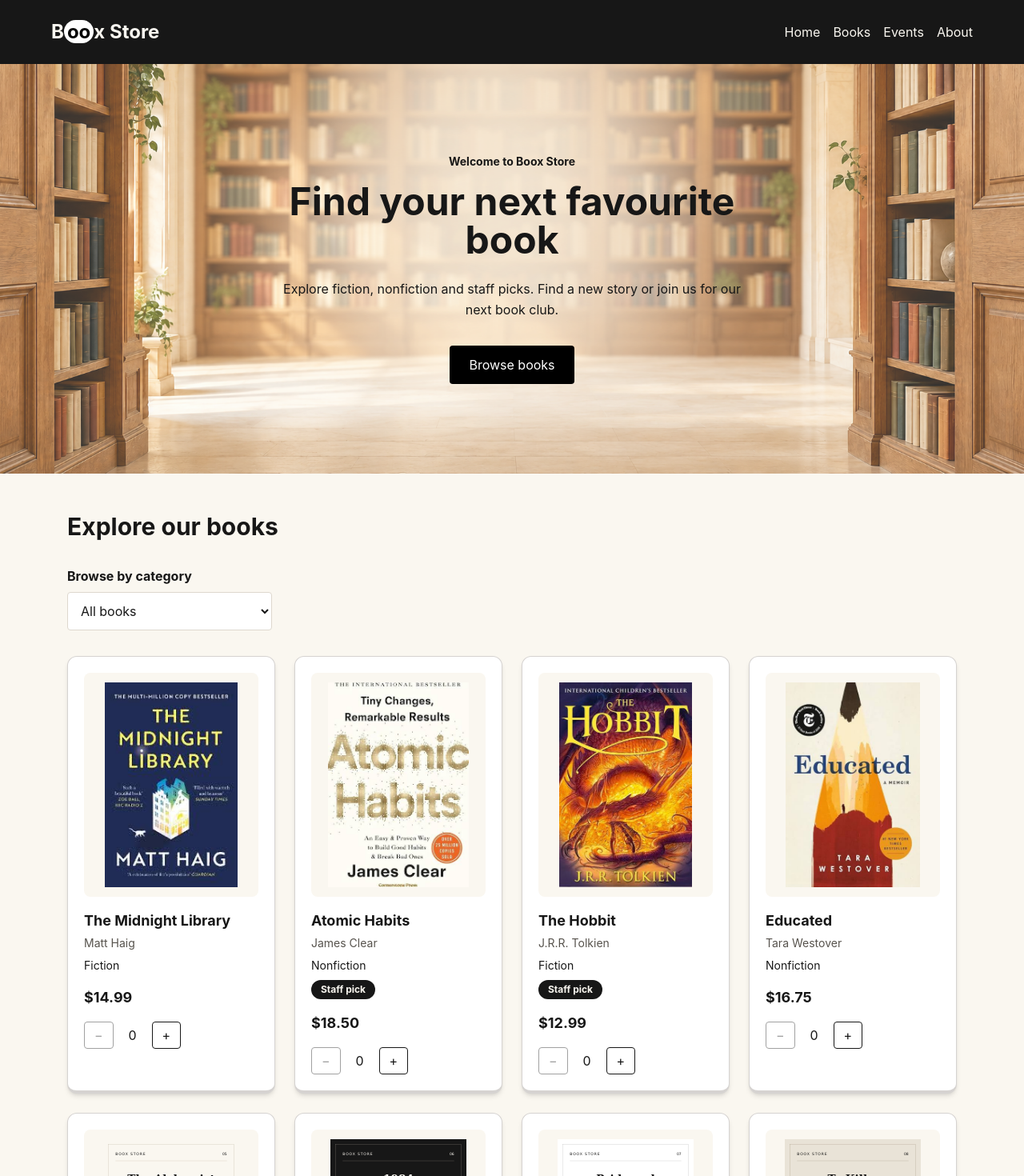
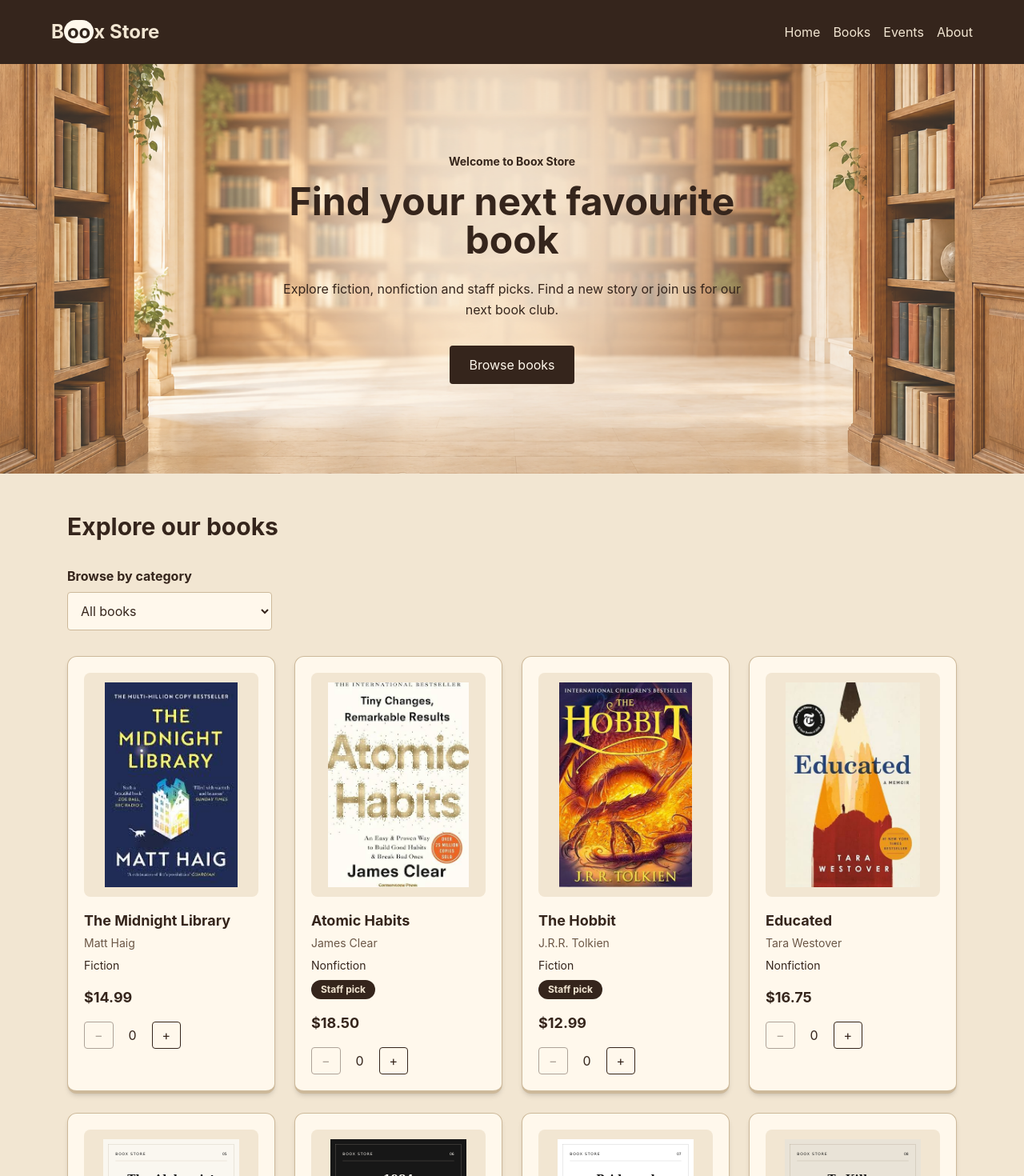
Before and after one commit to louislmabuya-cloud/bookstore-practicum, a React (Vite) app in the folder frontend/: page / in a window 1280 px wide. Shown: the top 1470 px of the page at 80% size. Built offline with nearby package versions, Linux system fonts and the light colour scheme.

Commit message:
Apply parchment and walnut colour palette

```diff
--- a/frontend/src/App.jsx
+++ b/frontend/src/App.jsx
@@ -7,7 +7,7 @@ import Footer from './components/Footer.jsx'
 
 export default function App() {
   return (
-    <div className="min-h-screen bg-[#faf7f0] text-[#171717]">
+    <div className="min-h-screen bg-[#F2E6D2] text-[#35251C]">
       <Header />
 
       <main>
--- a/frontend/src/components/About.jsx
+++ b/frontend/src/components/About.jsx
@@ -1,12 +1,12 @@
 export default function About() {
   return (
-    <section id="about" className="bg-white px-5 py-12">
+    <section id="about" className="bg-[#FFF8EC] px-5 py-12">
       <div className="mx-auto max-w-6xl">
         <h2 className="text-3xl font-bold">
           About Boox Store
         </h2>
 
-        <p className="mt-6 max-w-2xl leading-relaxed text-stone-600">
+        <p className="mt-6 max-w-2xl leading-relaxed text-[#6B5746]">
           Boox Store is an independent bookstore with fiction,
           nonfiction and favourites selected by our staff.
           We bring readers together through books, conversations
--- a/frontend/src/components/BookCard.jsx
+++ b/frontend/src/components/BookCard.jsx
@@ -5,8 +5,8 @@ export default function BookCard({ book }) {
   const [quantity, setQuantity] = useState(0)
 
   return (
-    <article className="rounded-xl border border-b-4 border-stone-300 bg-white p-5 shadow-md transition duration-200 hover:shadow-xl motion-safe:hover:-translate-y-1 motion-reduce:transition-none">
-      <div className="rounded-lg bg-[#faf7f0] p-3">
+    <article className="rounded-xl border border-b-4 border-[#CDB99A] bg-[#FFF8EC] p-5 shadow-md transition duration-200 hover:shadow-xl motion-safe:hover:-translate-y-1 motion-reduce:transition-none">
+      <div className="rounded-lg bg-[#F2E6D2] p-3">
         <img
           src={book.image}
           alt={book.title + ' book cover'}
@@ -19,7 +19,7 @@ export default function BookCard({ book }) {
         {book.title}
       </h3>
 
-      <p className="mt-1 text-sm text-stone-600">
+      <p className="mt-1 text-sm text-[#6B5746]">
         {book.author}
       </p>
 
@@ -28,7 +28,7 @@ export default function BookCard({ book }) {
       </p>
 
       {book.staffPick && (
-        <span className="mt-2 inline-block rounded-full bg-[#171717] px-3 py-1 text-xs font-bold text-[#faf7f0]">
+        <span className="mt-2 inline-block rounded-full bg-[#35251C] px-3 py-1 text-xs font-bold text-[#F2E6D2]">
           Staff pick
         </span>
       )}
--- a/frontend/src/components/BookGrid.jsx
+++ b/frontend/src/components/BookGrid.jsx
@@ -24,7 +24,7 @@ export default function BookGrid() {
           id="category"
           value={category}
           onChange={(event) => setCategory(event.target.value)}
-          className="w-full rounded border border-[#ded8ce] bg-white p-3 sm:w-64"
+          className="w-full rounded border border-[#CDB99A] bg-[#FFF8EC] p-3 sm:w-64"
         >
           <option value="All">All books</option>
           <option value="Fiction">Fiction</option>
--- a/frontend/src/components/Events.jsx
+++ b/frontend/src/components/Events.jsx
@@ -5,13 +5,13 @@ export default function Events() {
         Events at Boox Store
       </h2>
 
-      <p className="mt-4 text-stone-600">
+      <p className="mt-4 text-[#6B5746]">
         Meet other readers and discover something new.
       </p>
 
       <div className="mt-8 grid grid-cols-1 gap-6 md:grid-cols-2">
-        <article className="rounded-xl border border-b-4 border-stone-300 bg-white p-6 shadow-md transition duration-200 hover:shadow-xl motion-safe:hover:-translate-y-1 motion-reduce:transition-none">
-          <p className="mb-4 inline-block rounded-full bg-[#171717] px-3 py-1 text-xs font-bold text-[#faf7f0]">
+        <article className="rounded-xl border border-b-4 border-[#CDB99A] bg-[#FFF8EC] p-6 shadow-md transition duration-200 hover:shadow-xl motion-safe:hover:-translate-y-1 motion-reduce:transition-none">
+          <p className="mb-4 inline-block rounded-full bg-[#35251C] px-3 py-1 text-xs font-bold text-[#F2E6D2]">
             Read and discuss
           </p>
 
@@ -23,14 +23,14 @@ export default function Events() {
             Saturdays at 10:00
           </p>
 
-          <p className="mt-4 leading-relaxed text-stone-600">
+          <p className="mt-4 leading-relaxed text-[#6B5746]">
             Bring your current read and join a relaxed conversation
             about books.
           </p>
         </article>
 
-        <article className="rounded-xl border border-b-4 border-stone-300 bg-[#eee7db] p-6 shadow-md transition duration-200 hover:shadow-xl motion-safe:hover:-translate-y-1 motion-reduce:transition-none">
-          <p className="mb-4 inline-block rounded-full bg-[#171717] px-3 py-1 text-xs font-bold text-[#faf7f0]">
+        <article className="rounded-xl border border-b-4 border-[#CDB99A] bg-[#E6D5B8] p-6 shadow-md transition duration-200 hover:shadow-xl motion-safe:hover:-translate-y-1 motion-reduce:transition-none">
+          <p className="mb-4 inline-block rounded-full bg-[#35251C] px-3 py-1 text-xs font-bold text-[#F2E6D2]">
             For young readers
           </p>
 
@@ -42,7 +42,7 @@ export default function Events() {
             Sundays at 11:00
           </p>
 
-          <p className="mt-4 leading-relaxed text-stone-600">
+          <p className="mt-4 leading-relaxed text-[#6B5746]">
             A morning of stories for young readers and their families.
           </p>
         </article>
--- a/frontend/src/components/Footer.jsx
+++ b/frontend/src/components/Footer.jsx
@@ -1,6 +1,6 @@
 export default function Footer() {
   return (
-    <footer className="bg-[#171717] px-5 py-12 text-[#faf7f0]">
+    <footer className="bg-[#35251C] px-5 py-12 text-[#F2E6D2]">
       <div className="mx-auto max-w-6xl">
         <div className="grid grid-cols-1 gap-10 md:grid-cols-3">
           <div>
@@ -8,14 +8,14 @@ export default function Footer() {
               Boox Store
             </h2>
 
-            <p className="mt-4 leading-relaxed text-stone-300">
+            <p className="mt-4 leading-relaxed text-[#E6D5B8]">
               An independent bookstore for curious readers.
               Explore our books and join our reading community.
             </p>
 
             <a
               href="#hero"
-              className="mt-4 inline-block underline underline-offset-4 hover:text-white"
+              className="mt-4 inline-block underline underline-offset-4 hover:text-[#FFF8EC]"
             >
               Back to top
             </a>
@@ -26,13 +26,13 @@ export default function Footer() {
               Contact us
             </h2>
 
-            <p className="mt-4 leading-relaxed text-stone-300">
+            <p className="mt-4 leading-relaxed text-[#E6D5B8]">
               Questions about a book or an upcoming event?
             </p>
 
             <a
               href="mailto:hello@booxstore.example"
-              className="mt-4 inline-block break-all underline underline-offset-4 hover:text-white"
+              className="mt-4 inline-block break-all underline underline-offset-4 hover:text-[#FFF8EC]"
             >
               hello@booxstore.example
             </a>
@@ -43,7 +43,7 @@ export default function Footer() {
               Opening hours
             </h2>
 
-            <ul className="mt-4 space-y-3 text-stone-300">
+            <ul className="mt-4 space-y-3 text-[#E6D5B8]">
               <li>Monday to Friday: 09:00 to 18:00</li>
               <li>Saturday: 09:00 to 16:00</li>
               <li>Sunday: 10:00 to 14:00</li>
@@ -51,7 +51,7 @@ export default function Footer() {
           </div>
         </div>
 
-        <p className="mt-10 border-t border-stone-700 pt-6 text-sm text-stone-400">
+        <p className="mt-10 border-t border-[#80664F] pt-6 text-sm text-[#CDB99A]">
           © 2026 Boox Store. All rights reserved.
         </p>
       </div>
--- a/frontend/src/components/Header.jsx
+++ b/frontend/src/components/Header.jsx
@@ -12,7 +12,7 @@ export default function Header() {
 
   return (
     // SHARED: background, spacing and text colours for all screens.
-    <header className="bg-[#171717] p-5 text-[#faf7f0]">
+    <header className="bg-[#35251C] p-5 text-[#F2E6D2]">
       <div className="mx-auto flex max-w-6xl flex-wrap items-center justify-between gap-4">
 
         {/* SHARED: the logo appears on mobile and desktop. */}
@@ -22,7 +22,7 @@ export default function Header() {
           aria-label="Boox Store home"
           className="text-2xl font-bold"
         >
-          B<span className="rounded-full bg-white px-1 text-black">oo</span>x Store
+          B<span className="rounded-full bg-[#FFF8EC] px-1 text-[#30241C]">oo</span>x Store
         </a>
 
         {/*
@@ -36,7 +36,7 @@ export default function Header() {
           aria-expanded={menuOpen}
           aria-controls="main-navigation"
           aria-label={menuOpen ? 'Close navigation' : 'Open navigation'}
-          className="flex h-11 w-11 items-center justify-center rounded border border-stone-600 hover:bg-stone-800 sm:hidden"
+          className="flex h-11 w-11 items-center justify-center rounded border border-[#80664F] hover:bg-[#513A2A] sm:hidden"
         >
           {/* MOBILE: show a cross when open, or a hamburger when closed. */}
           <span aria-hidden="true" className="text-2xl">
--- a/frontend/src/components/Hero.jsx
+++ b/frontend/src/components/Hero.jsx
@@ -15,7 +15,7 @@ export default function Hero() {
       {/* A light cream overlay helps the black text stand out. */}
       <div
         aria-hidden="true"
-        className="absolute inset-0 -z-10 bg-[#faf7f0]/20"
+        className="absolute inset-0 -z-10 bg-[#F2E6D2]/20"
       />
 
       <p className="mb-4 text-sm font-bold">
@@ -33,7 +33,7 @@ export default function Hero() {
 
       <a
         href="#shop"
-        className="mt-8 inline-block rounded bg-black px-6 py-3 text-white hover:bg-slate-600 hover:scale-105 transition-all duration-500"
+        className="mt-8 inline-block rounded bg-[#35251C] px-6 py-3 text-[#FFF8EC] hover:bg-[#513A2A] hover:scale-105 transition-all duration-500"
       >
         Browse books
       </a>
--- a/frontend/src/components/QuantityStepper.jsx
+++ b/frontend/src/components/QuantityStepper.jsx
@@ -6,7 +6,7 @@ export default function QuantityStepper({ quantity, onQuantityChange }) {
         onClick={() => onQuantityChange(quantity - 1)}
         disabled={quantity === 0}
         aria-label="Decrease quantity"
-        className="rounded border px-3 py-1 hover:bg-stone-100 disabled:cursor-not-allowed disabled:opacity-40"
+        className="rounded border px-3 py-1 hover:bg-[#E6D5B8] disabled:cursor-not-allowed disabled:opacity-40"
       >
         −
       </button>
@@ -19,7 +19,7 @@ export default function QuantityStepper({ quantity, onQuantityChange }) {
         type="button"
         onClick={() => onQuantityChange(quantity + 1)}
         aria-label="Increase quantity"
-        className="rounded border px-3 py-1 hover:bg-stone-100"
+        className="rounded border px-3 py-1 hover:bg-[#E6D5B8]"
       >
         +
       </button>
```
